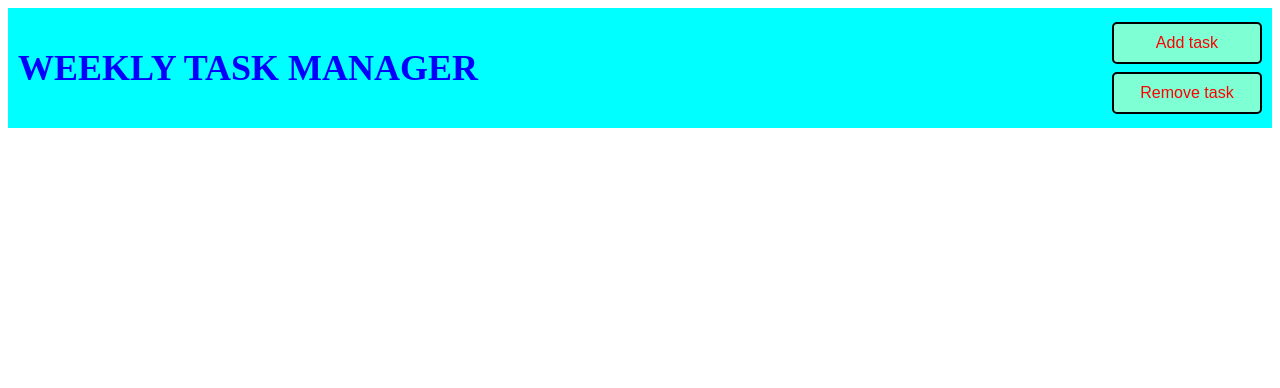
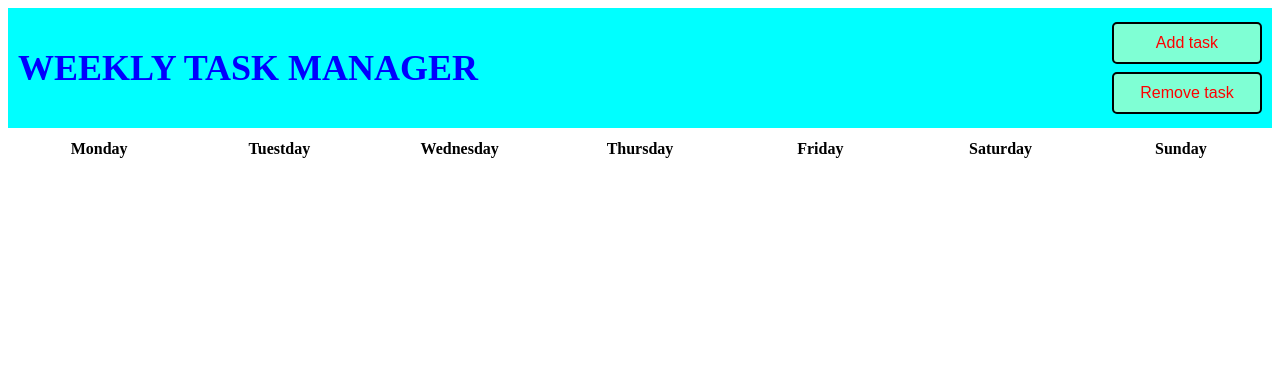
Before and after one commit to Sitharaka/GUI, a PHP site: page / in a window 1280 px wide. Shown: the top 388 px of the page. Run offline with PHP 8.4, Linux system fonts and the light colour scheme; lists and menus that the app fills with data are empty.

Commit message:
table initialised for web project

```diff
--- a/gui_project/web_program/index.html
+++ b/gui_project/web_program/index.html
@@ -17,9 +17,19 @@
             <button type="button" onclick="alert('not implimented yet.')">Add task</button>
             <button type="button" onclick="alert('not implimented yet.')">Remove task</button>
         </div>
+      </header>
 
-
-      </header>
+      <table class="table1">
+        <tr>
+        <th>Monday</th>
+        <th>Tuestday</th>
+        <th>Wednesday</th>
+        <th>Thursday</th>
+        <th>Friday</th>
+        <th>Saturday</th>
+        <th>Sunday</th>
+        </tr>
+      </table>
 
 <!--Edit test comment-->
 <!--Edit test comment 2-->
--- a/gui_project/web_program/style.css
+++ b/gui_project/web_program/style.css
@@ -35,6 +35,18 @@ h1
   align-items: flex-end;
 }
 
+.table1
+{
+ width: 100%;
+}
+
+.table1 th
+{
+  width: 14.2857%;
+  text-align: center;
+  padding: 10px 0;
+}
+
 
 
 /* Edit test comment*/
```
Also changed, not shown: 3 other files.
